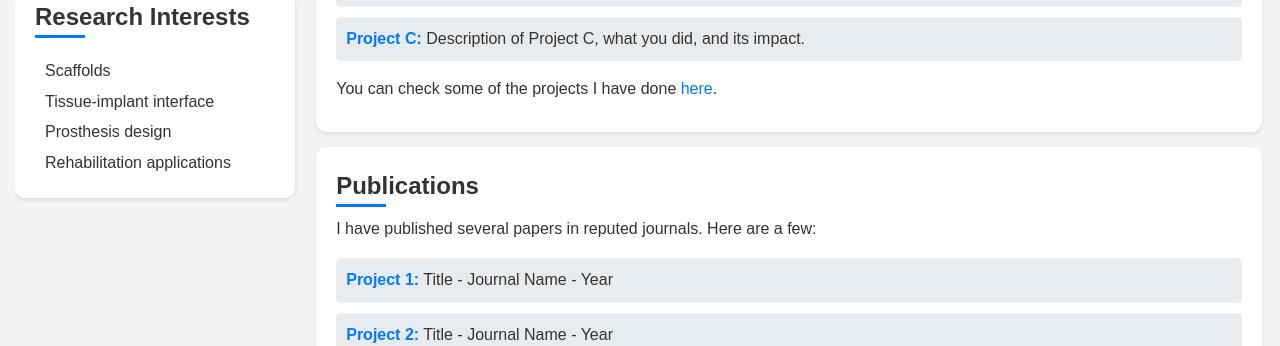
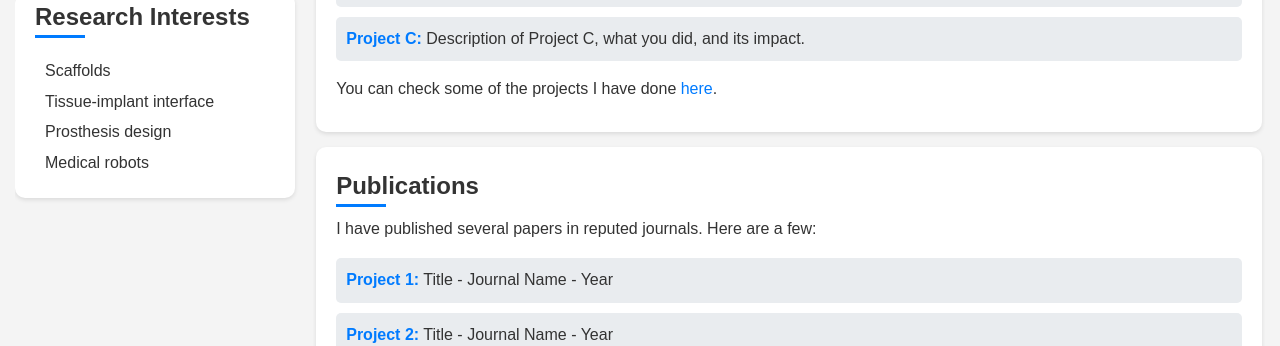
Before and after one commit to javiersainzvillalba/javiersainzvillalba.github.io, a Jekyll site: the page built from index.md, in a window 1280 px wide. Shown: the part 675-1021 px from the top of the page. Built offline with Jekyll 4.4.1, drawn with Linux system fonts in a browser that asks for light colours.

Commit message:
Update default.html

```diff
--- a/_layouts/default.html
+++ b/_layouts/default.html
@@ -41,7 +41,7 @@
           <li>Scaffolds</li>
           <li>Tissue-implant interface</li>
           <li>Prosthesis design</li>
-          <li>Rehabilitation applications</li>
+          <li>Medical robots</li>
         </ul>
       </div>
     </div>
```
